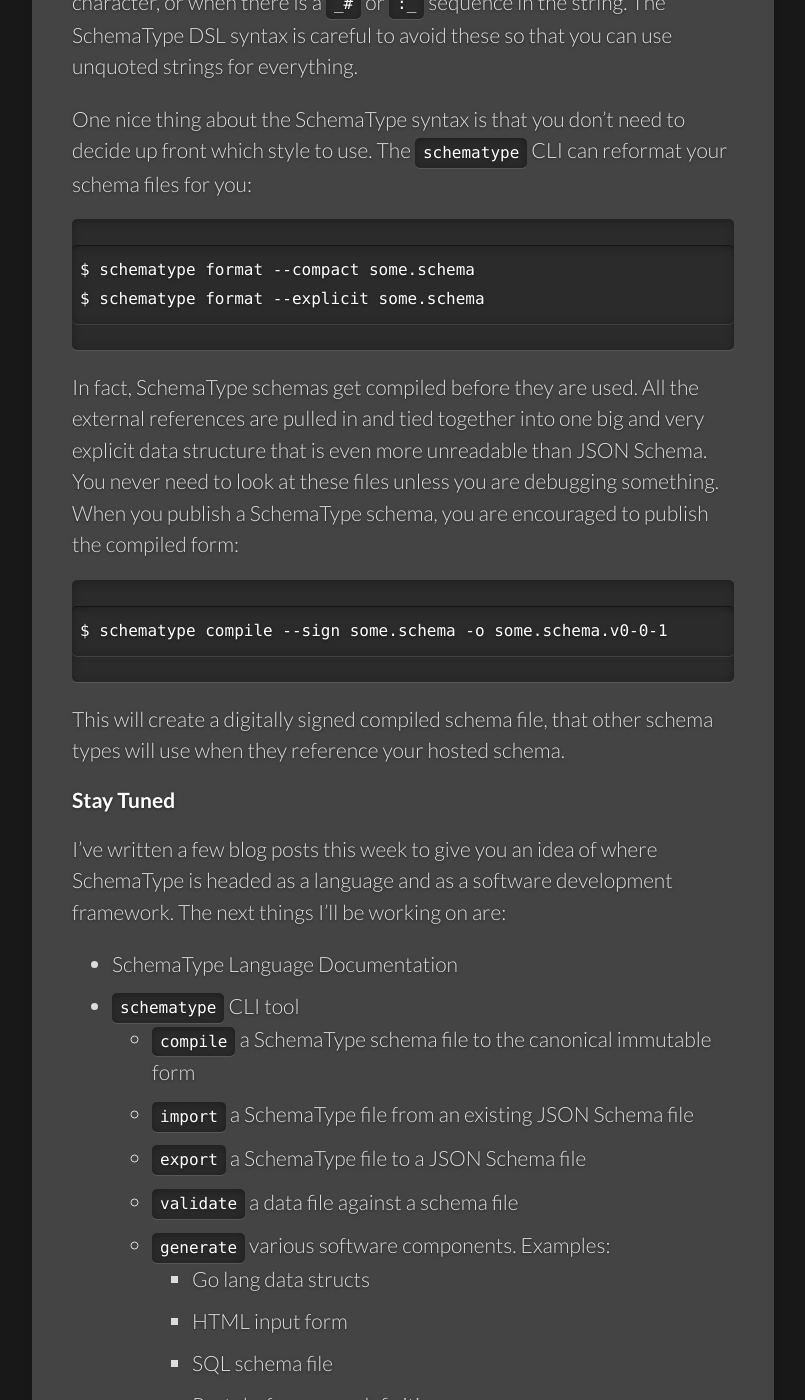
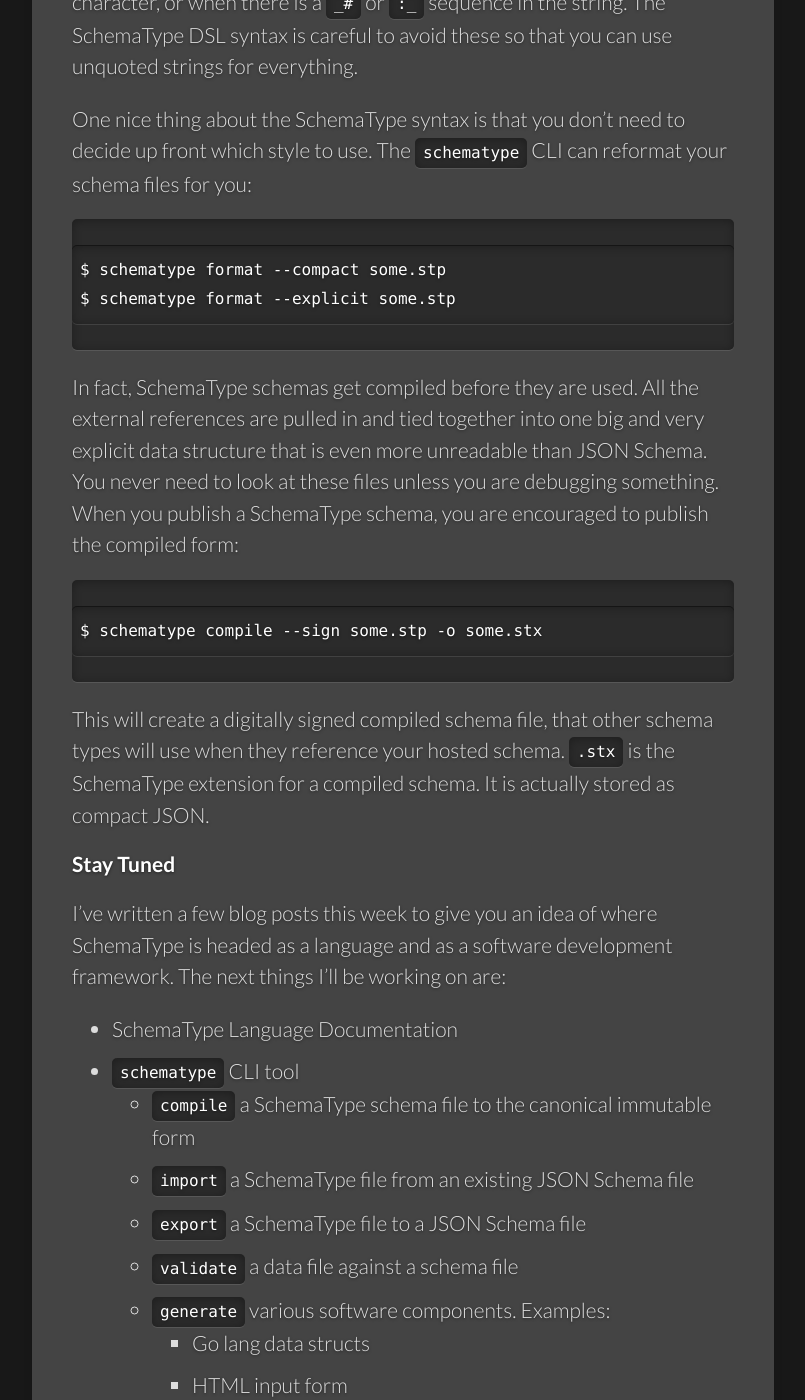
Before and after one commit to schematype/schematype-org, a Jekyll site: the page built from _posts/2016-07-08-why-dsl-matters.markdown, in a window 1280 px wide and 1400 px high, scrolled down 3070 px. Shown: the whole window, without its empty margins (139-944 px from the left). Built offline with Jekyll 4.4.1, drawn with Linux system fonts in a browser that asks for light colours.

Commit message:
Change .schema to .stp and .stx

````diff
--- a/_posts/2016-07-08-why-dsl-matters.markdown
+++ b/_posts/2016-07-08-why-dsl-matters.markdown
@@ -107,8 +107,8 @@ front which style to use. The `schematype` CLI can reformat your schema files
 for you:
 
 ```
-$ schematype format --compact some.schema
-$ schematype format --explicit some.schema
+$ schematype format --compact some.stp
+$ schematype format --explicit some.stp
 ```
 
 In fact, SchemaType schemas get compiled before they are used. All the external
@@ -118,11 +118,12 @@ at these files unless you are debugging something. When you publish a
 SchemaType schema, you are encouraged to publish the compiled form:
 
 ```
-$ schematype compile --sign some.schema -o some.schema.v0-0-1
+$ schematype compile --sign some.stp -o some.stx
 ```
 
 This will create a digitally signed compiled schema file, that other schema
-types will use when they reference your hosted schema.
+types will use when they reference your hosted schema. `.stx` is the SchemaType
+extension for a compiled schema. It is actually stored as compact JSON.
 
 #### Stay Tuned
 
--- /dev/null
+++ b/example/cloudfoundry-manifest.yaml.txt
@@ -0,0 +1 @@
+cloudfoundry-manifest.yml.txt
--- a/index.html
+++ b/index.html
@@ -83,11 +83,11 @@ overview: true
         </p>
         <p class="line">
           <span class="prompt">$</span>
-          <span class="command">schematype generate -i my.yaml -o my.schema</span>
+          <span class="command">schematype generate -i my.yaml -o my.stp</span>
         </p>
         <p class="line">
           <span class="prompt">$</span>
-          <span class="command">schematype validate -s my.schema my.yaml</span>
+          <span class="command">schematype validate -s my.stp my.yaml</span>
         </p>
         <p class="line">
           <span class="output">YAML is valid <span style="color:green">✓</span></span>
--- a/js/try.coffee
+++ b/js/try.coffee
@@ -24,11 +24,11 @@ class TrySchemaType
 
   get_example: (input, event)->
     @get_example_file \
-      "/example/#{input.value}.schema",
+      "/example/#{input.value}.stp.txt",
       @schema_tab,
       @schematype_div
     @get_example_file \
-      "/example/#{input.value}.yaml",
+      "/example/#{input.value}.yaml.txt",
         @data_tab,
         @yaml_div,
         @yaml_to_json
````
Also changed, not shown: _docs/examples.md (+4 -4 lines), _docs/quickstart.md (+3 -3 lines), _posts/2016-07-06-schematype-basic-language-design.markdown (+5 -4 lines), example/cloudfoundry-manifest.stp.txt (renamed from example/cloudfoundry-manifest.schema.txt), example/geo-coordinate.stp.txt (renamed from example/geo-coordinate.schema.txt), example/node-package.stp.txt (renamed from example/node-package.schema.txt).
